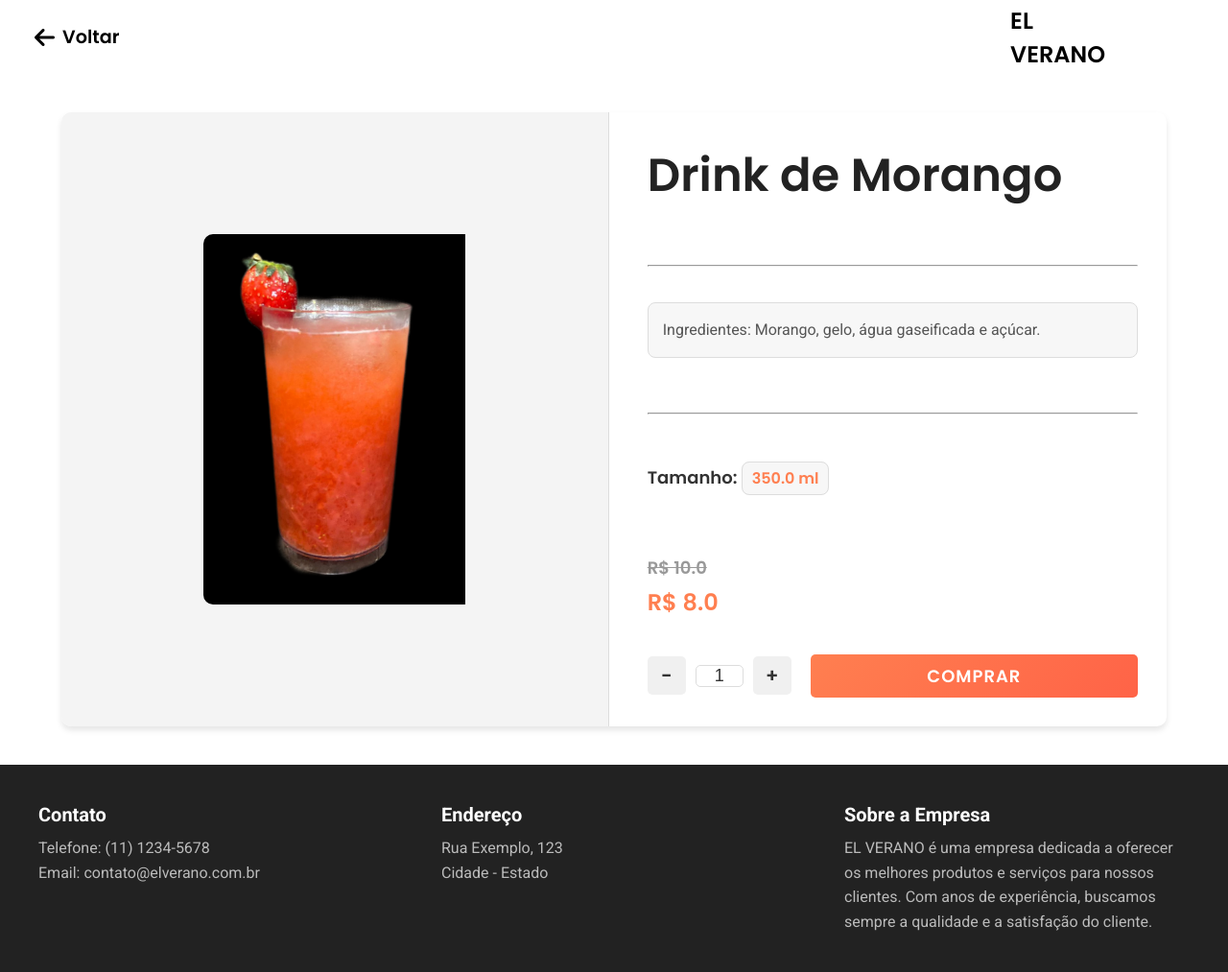
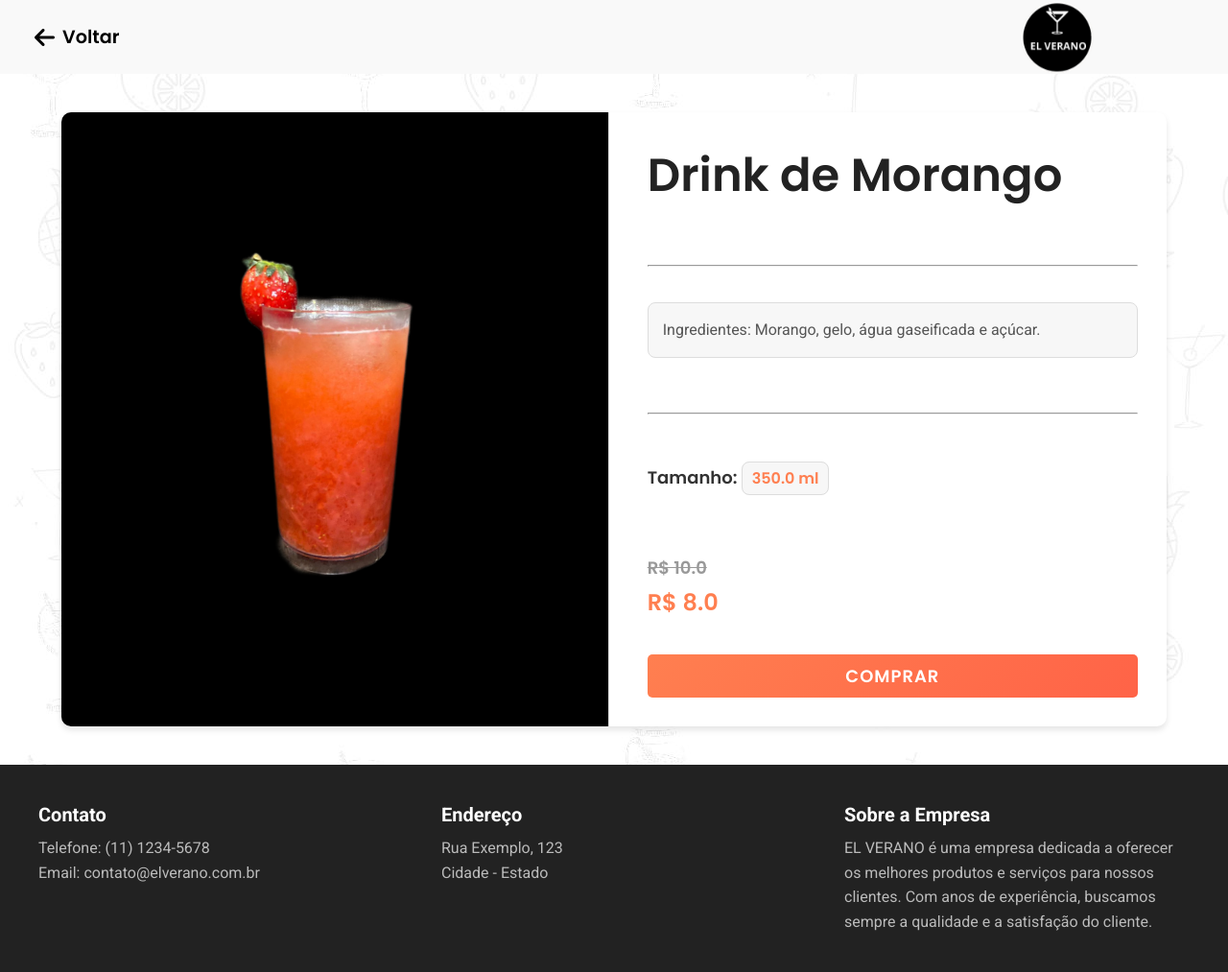
Before and after one commit to RyanKelvin727/Projeto-Drinks, a Flask app: page /item/1 in a window 1280 px wide. Shown: the whole page at 96% size. Run offline with Flask 3, Linux system fonts and the light colour scheme; data comes from the database, SQL or seed files in the repository.

Commit message:
El Verano 0.1

```diff
--- a/static/header-item.css
+++ b/static/header-item.css
@@ -25,7 +25,7 @@ header {
     position: sticky;
     top: 0;
     width: 100%;
-    background-color: var(--cor-primaria);
+    background-color: var(--cor-secundaria);
     z-index: 3;
 }
 
@@ -74,8 +74,10 @@ header {
     right: 10%; /* Ajusta a logo para o lado direito */
 }
 
-.logo h1 {
-    color: var(--cor-terciaria);
+.logo img{
+    position: absolute;
+    width: 100px;
+    height: 100px;
 }
 
 /* Nav-list */
--- a/static/main-item.css
+++ b/static/main-item.css
@@ -14,7 +14,7 @@
 }
 
 body {
-    background-color: var(--cor-primaria);
+    background-image: url(img/Background-do-site.jpg);
     font-family: 'Roboto', sans-serif;
     margin: 0;
     padding: 0;
@@ -41,7 +41,7 @@ body {
     display: flex;
     align-items: center;
     justify-content: center;
-    background-color: #f4f4f4;
+    background-color: #000;
     border-right: 1px solid #ddd;
 }
 
--- a/static/main.css
+++ b/static/main.css
@@ -575,7 +575,9 @@ footer {
     }
 
     .filtro{
-        width: 100%;
+        position: relative;
+        width: 80%;
+        left: -40px;
     }
 
     .conteudo-cardapio {
--- a/templates/index.html
+++ b/templates/index.html
@@ -47,9 +47,6 @@
       </nav>
     </header>
     <main>
-        <div id="mensagem-sucesso" class="mensagem-sucesso" style="display: none;">
-            <i class="fa-solid fa-check-circle"></i> Compra feita com sucesso!
-        </div>
       <!-- Codigo das OFERTAS -->
       <div class="ofertas" id="ofertas">
         <div class="slider">
--- a/templates/item.html
+++ b/templates/item.html
@@ -17,8 +17,8 @@
                 </button>
             </div>
             <div class="logo">
-                <h1>EL <br>VERANO</h1>
-            </div>
+                <img src="/static/img/Logo-ElVerano-removebg-preview.png" alt="" />
+              </div>
         </nav>
     </header>
     <main>
@@ -41,11 +41,6 @@
                     <span class="preco-desconto">R$ {{ produto.preco_desconto | round(2) }}</span>
                 </div>
                 <div class="buttons">
-                    <div class="quantidade-controls">
-                        <button id="tirar" class="btn-control">-</button>
-                        <input type="text" id="quantidade" value="1" readonly>
-                        <button id="botar" class="btn-control">+</button>
-                    </div>
                     <a href="{{ url_for('comprar', produto_id=produto.id) }}" class="btn btn-primary">Comprar</a>
 
                 </div>
```
